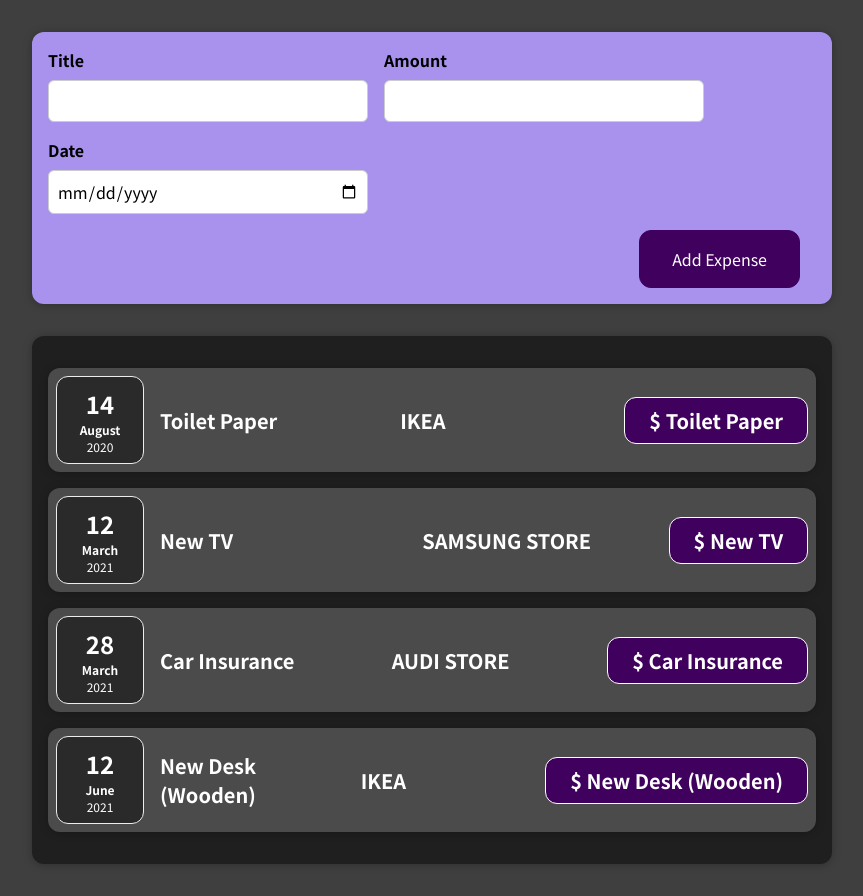
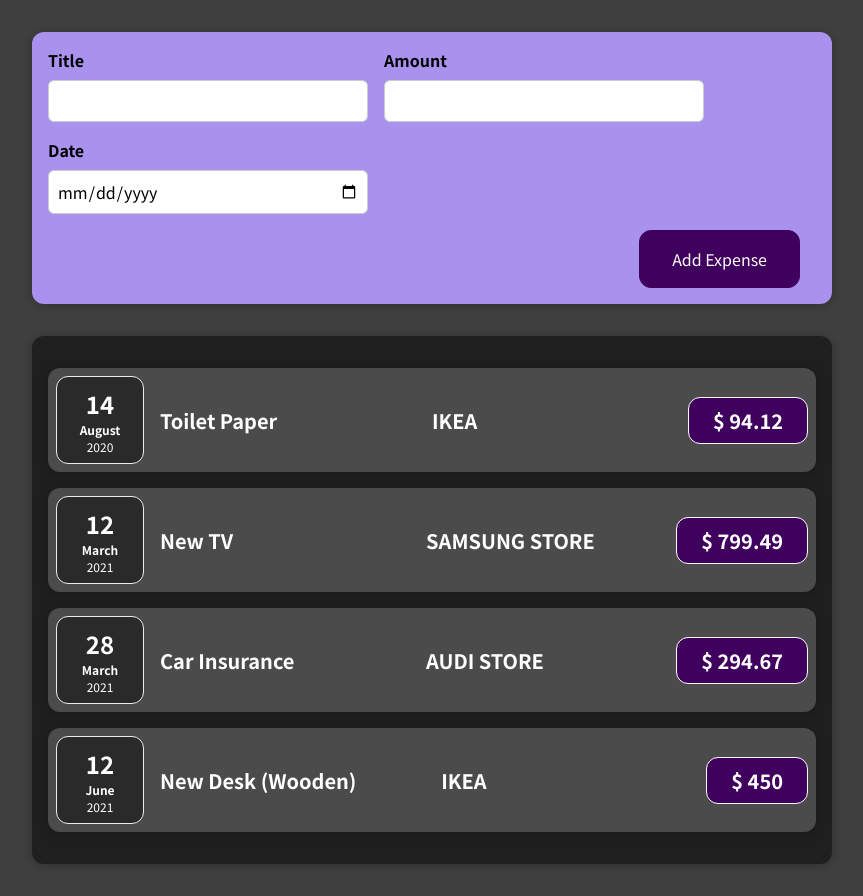
Before and after one commit to AkhilBasnotra/advance-react, a React (Create React App) app: page / in a window 1280 px wide. Shown: the whole page, without its empty margins (208-1071 px from the left). Built offline with nearby package versions, Linux system fonts and the light colour scheme.

Commit message:
added key to list

```diff
--- a/src/App.js
+++ b/src/App.js
@@ -48,6 +48,7 @@
         {/* <h2>Expense Tracker</h2> */}
         {expenses.map((expense) => (
           <ExpenseItem
+            key={expense.id}
             title={expense.title}
             amount={expense.amount}
             date={expense.date}
--- a/src/components/ExpenseItem.js
+++ b/src/components/ExpenseItem.js
@@ -8,7 +8,7 @@
     <Card className="expense-item">
       <ExpenseDate date={props.date} />
       <ExpenseDetails
-        amount={props.title}
+        amount={props.amount}
         location={props.location}
         title={props.title}
       />
```
